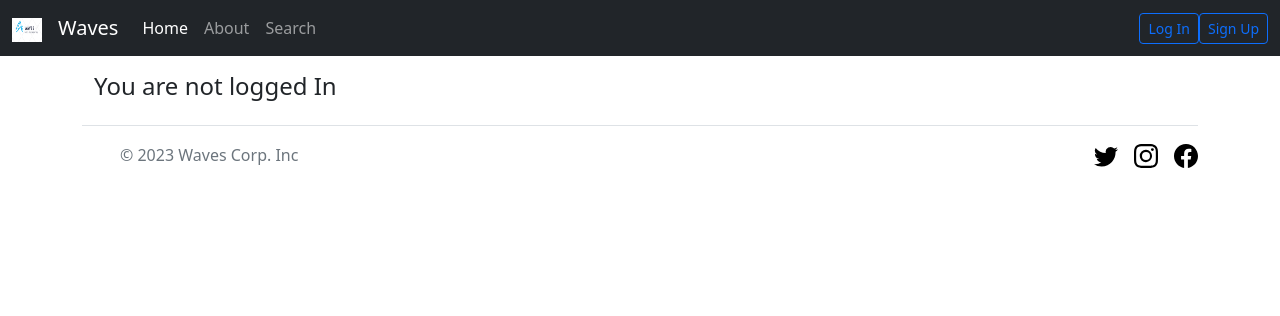
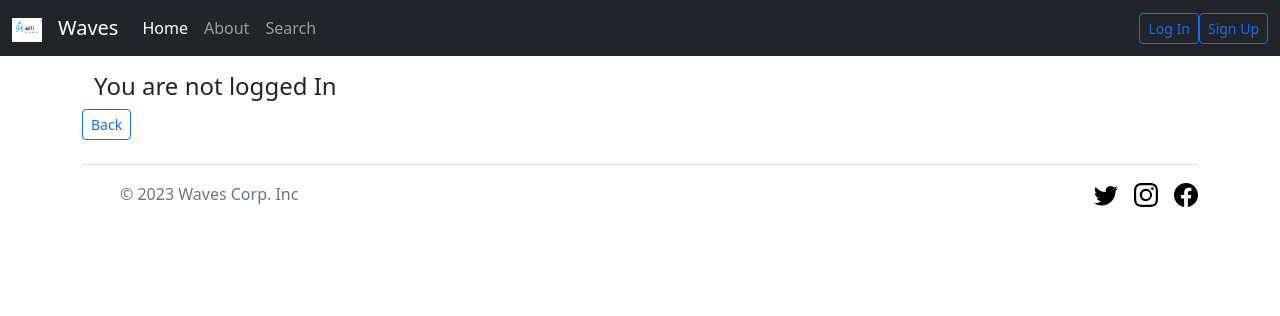
Before and after one commit to Kamal123-cyber/Waves, a Django app: page /comments/12/ in a window 1280 px wide. Shown: the top 316 px of the page. Run offline with Django 3.2, Linux system fonts and the light colour scheme; data comes from the database, SQL or seed files in the repository; parts of the project's set-up code (start-up, migrations or seed data) failed here and were passed over.

Commit message:
back button added on multiple files

```diff
--- a/blog/templates/blog/comment.html
+++ b/blog/templates/blog/comment.html
@@ -56,6 +56,6 @@
       </div>
     </div>
   </section>
-
   {% endfor %}
+  <a href="{% url 'comm' %}"><button class="btn btn-outline-primary btn-sm">Back</button></a>
 {% endblock content %}
--- a/blog/templates/blog/post_new.html
+++ b/blog/templates/blog/post_new.html
@@ -5,6 +5,7 @@
     <br>
     <div class="card">
       <div class="card-header">
+        <div class="container"></div>
       <h4 class="mt-5">New Post</h4>
       <form action="" method="post" enctype = "multipart/form-data">{% csrf_token %}
         {{ form|crispy }}<br>
```
